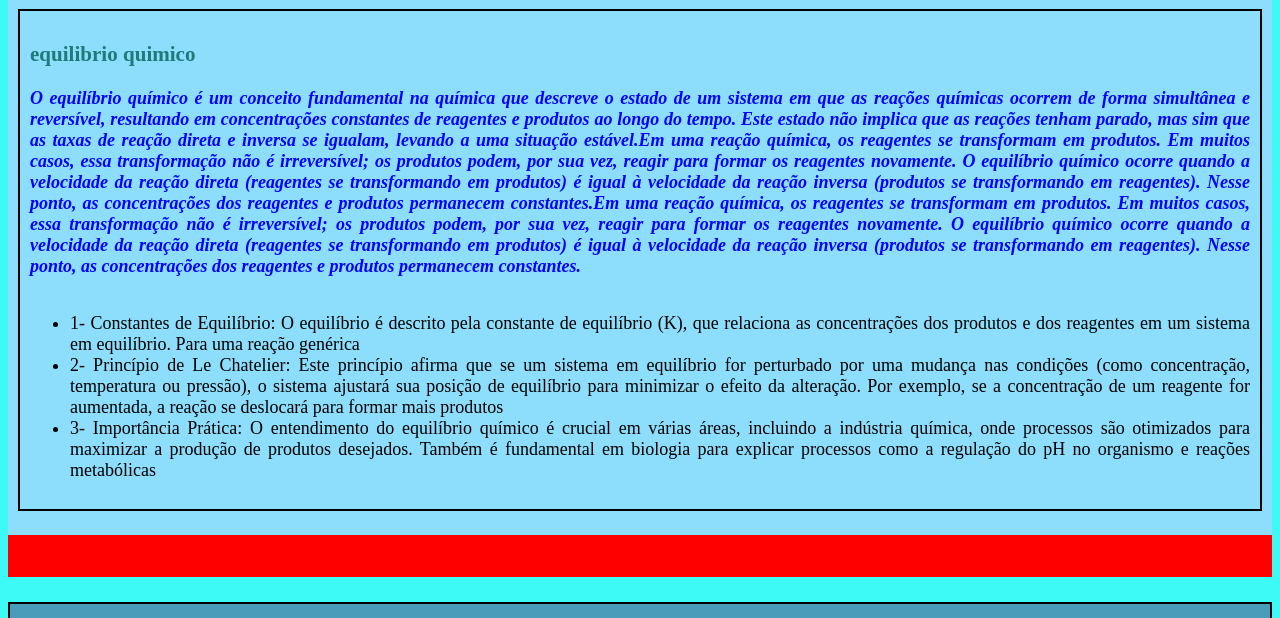
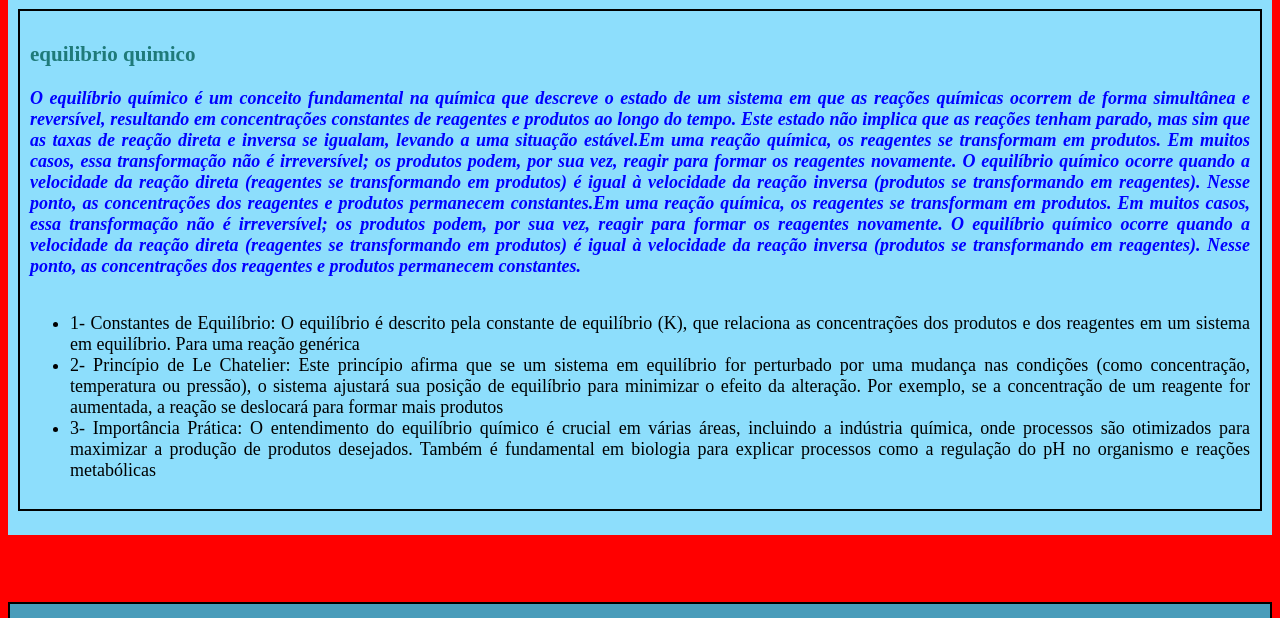
Before and after one commit to xerxessaes/cleitao, a plain HTML site: page index.html in a window 1280 px wide. Shown: the part 199-817 px from the top of the page. Drawn offline with Linux system fonts and the light colour scheme; a script that the page names is missing.

Commit message:
Update style.css

```diff
--- a/style.css
+++ b/style.css
@@ -1,4 +1,4 @@
-body {background-color: #3efaf7; text-align: justify; font-size: 18px;}
+body {background-color: #FF0000; text-align: justify; font-size: 18px;}
 h1 {text-align: center; background-color: #FF0000; color: #FF0000
     ;}
 h3 {text-align: justify; color: #1f7a79;}
```
